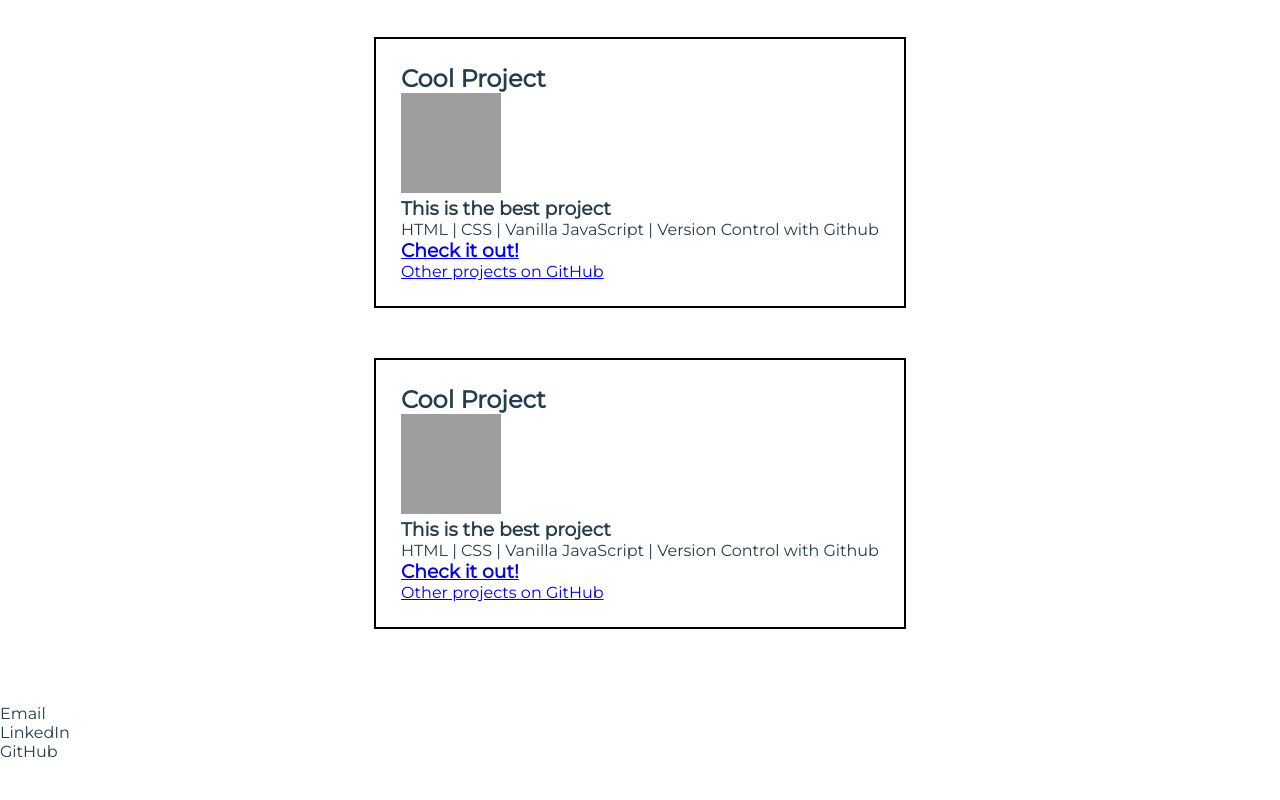
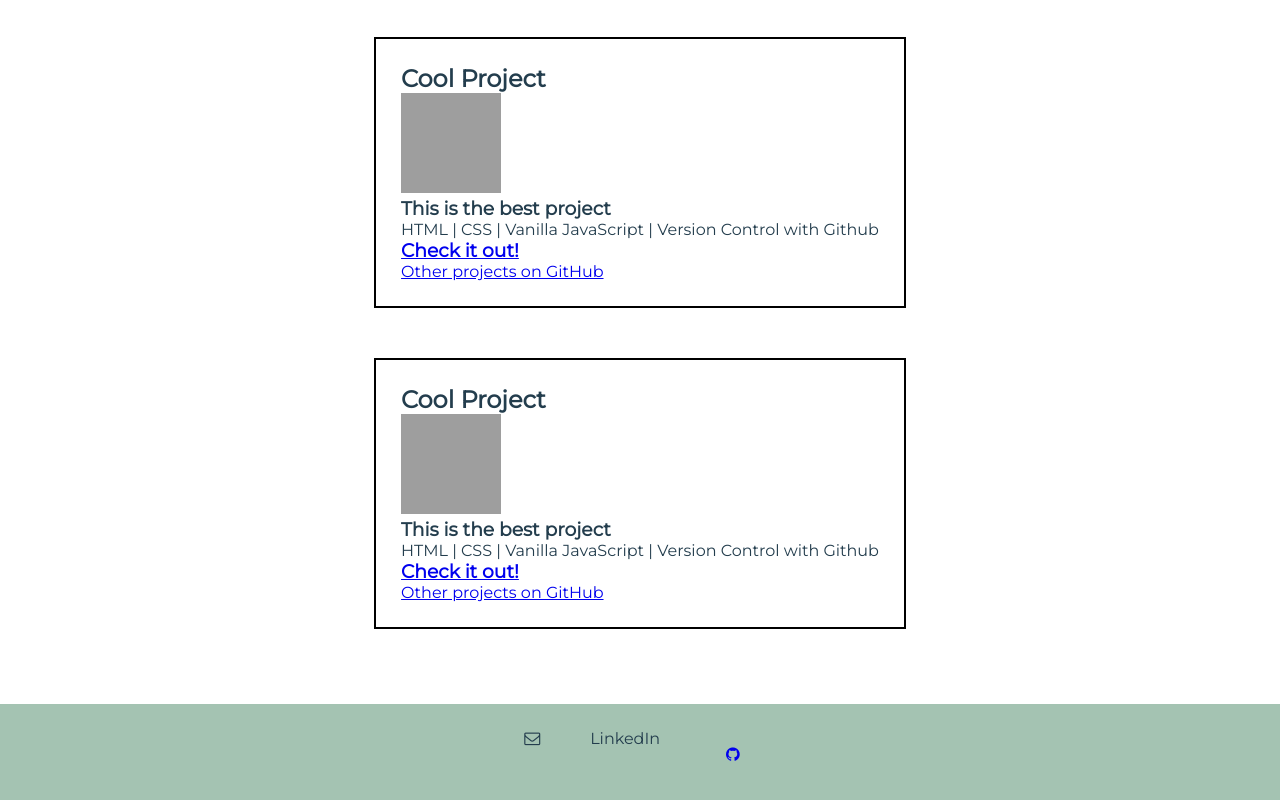
Before and after one commit to liz-barnes/personal-bio-site, a plain HTML site: page index.html in a window 1280 px wide. Shown: the part 1490-2290 px from the top of the page. Before the commit the page ends 2251 px from the top, so only its background shows below. Drawn offline with Linux system fonts and the light colour scheme; grey boxes are pictures that could not be loaded.

Commit message:
style footer, add email and GitHub icons

```diff
--- a/index.html
+++ b/index.html
@@ -7,6 +7,7 @@
   <link href="main.css" rel="stylesheet">
   <link rel="stylesheet" href="https://fonts.googleapis.com/css?family=Abril+Fatface|Montserrat&display=swap">
   <link href="https://fonts.googleapis.com/css?family=Lato|Poppins" rel="stylesheet">
+  <link rel="stylesheet" href="https://stackpath.bootstrapcdn.com/font-awesome/4.7.0/css/font-awesome.min.css">
   <!-- TODO: Insert a title for your page -->
   <title>Liz Barnes | Portfolio</title>
 </head>
@@ -44,9 +45,9 @@
   <footer class="page-footer">
     <!-- TODO: Fill in contact info here: Include things like email, LinkedIn, Twitter and GitHub links. -->
     <ul class="contact-info">
-      <li>Email</li>
+      <li><i class="fa fa-envelope-o" aria-hidden="true"></i></li>
       <li>LinkedIn</li>
-      <li>GitHub</li>
+      <li><a href="https://github.com/liz-barnes"><i class="fa fa-github"></i></a></li>
     </ul>
   </footer>
   <!-- End Footer -->
--- a/main.css
+++ b/main.css
@@ -60,3 +60,20 @@ img {
   width: 100px;
   height: 100px;
 }
+
+footer {
+  background-color: #a4c3b2;
+  padding: 25px;
+
+}
+
+.contact-info {
+  display: flex;
+  flex-direction: row;
+  justify-content: center;
+}
+
+li {
+  list-style: none;
+  margin: 0px 25px;
+}
```
